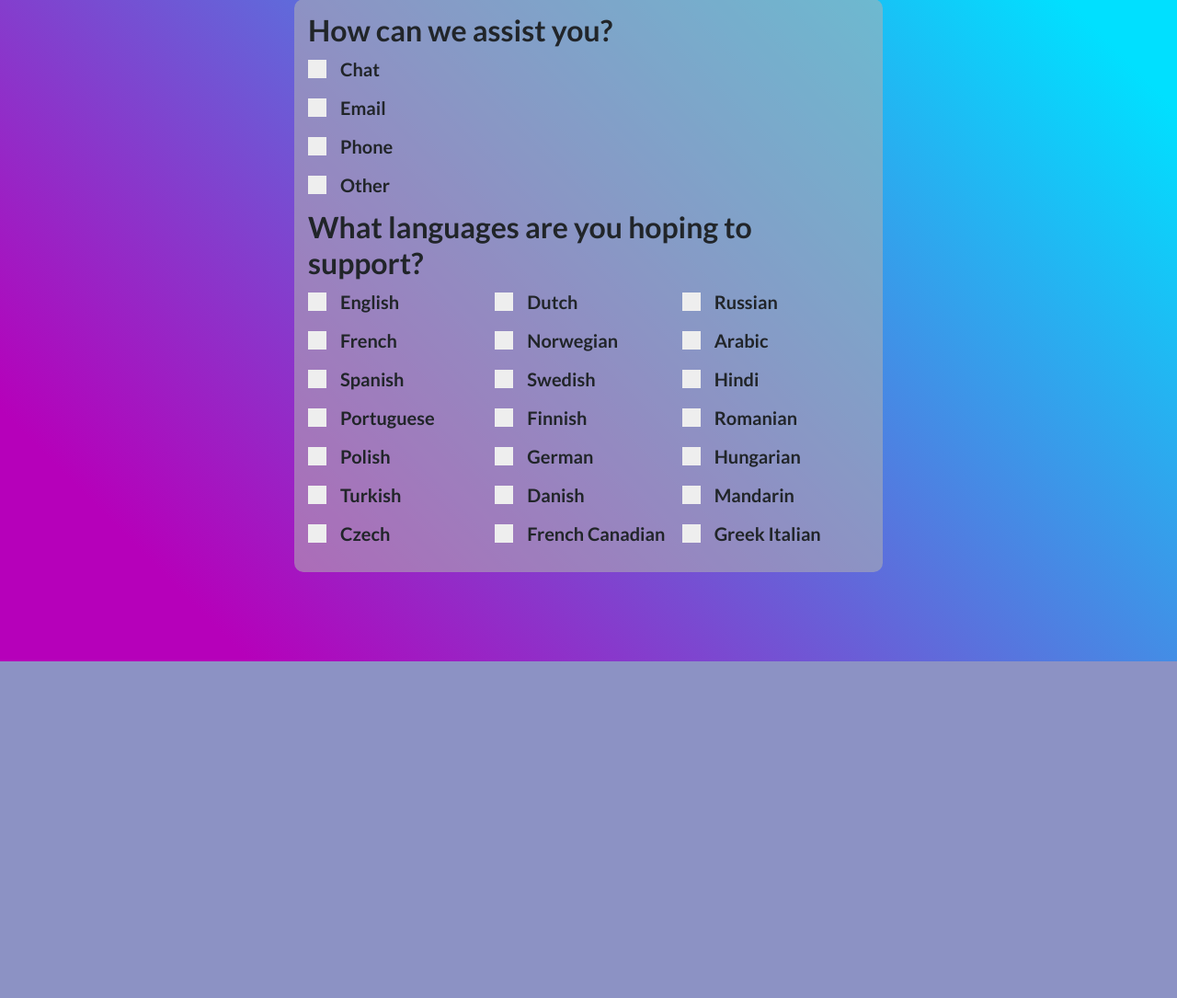
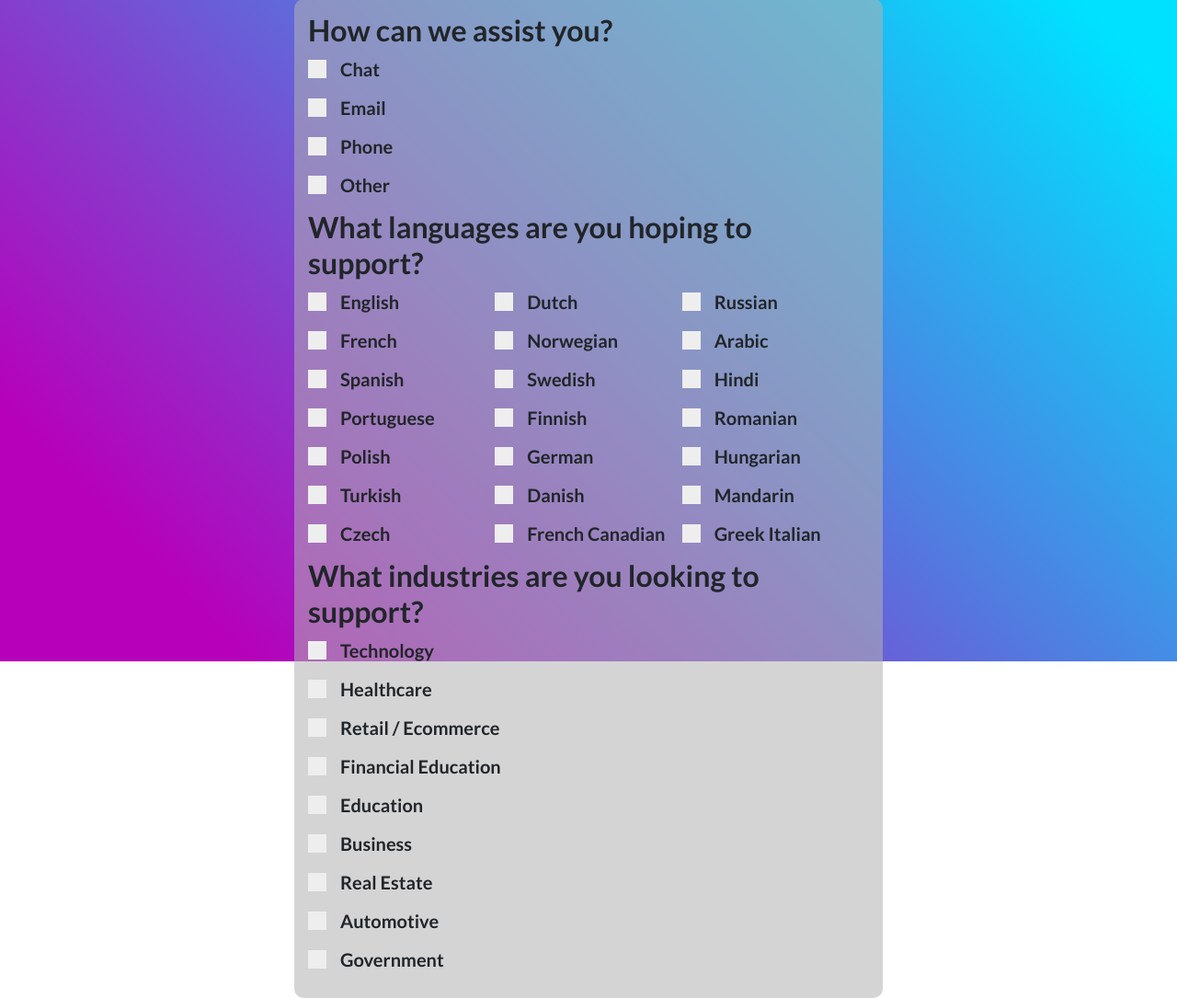
Before and after one commit to JGjumpshot/ROI, a Flask app: page /support in a window 1280 px wide. Shown: the part 81-1166 px from the top of the page at 92% size. Before the commit the page ends 800 px from the top, so only its background shows below. Run offline with Flask 2, Linux system fonts and the light colour scheme.

Commit message:
updates to industries

```diff
--- a/templates/support.html
+++ b/templates/support.html
@@ -117,9 +117,50 @@
         </label>
       </div>
     </div>
-
   </div>
-
+  <div class="tab">
+    <h2>What industries are you looking to support?</h2>
+    <div class="column">
+      <label class="container">Technology
+        <input type="checkbox">
+        <span class="checkmark"></span>
+      </label>
+      <label class="container">Healthcare
+        <input type="checkbox">
+        <span class="checkmark"></span>
+      </label>
+      <label class="container">Retail / Ecommerce
+        <input type="checkbox">
+        <span class="checkmark"></span>
+      </label>
+      <label class="container">Financial Education
+        <input type="checkbox">
+        <span class="checkmark"></span>
+      </label>
+      <label class="container">Education
+        <input type="checkbox">
+        <span class="checkmark"></span>
+      </label>
+    </div>
+    <div class="column">
+      <label class="container">Business
+        <input type="checkbox">
+        <span class="checkmark"></span>
+      </label>
+      <label class="container">Real Estate
+        <input type="checkbox">
+        <span class="checkmark"></span>
+      </label>
+      <label class="container">Automotive
+        <input type="checkbox">
+        <span class="checkmark"></span>
+      </label>
+      <label class="container">Government
+        <input type="checkbox">
+        <span class="checkmark"></span>
+      </label>
+    </div>
+  </div>
 </form>
 
 {% endblock %}
```
Lines whose indentation alone changed are shown as unchanged.
